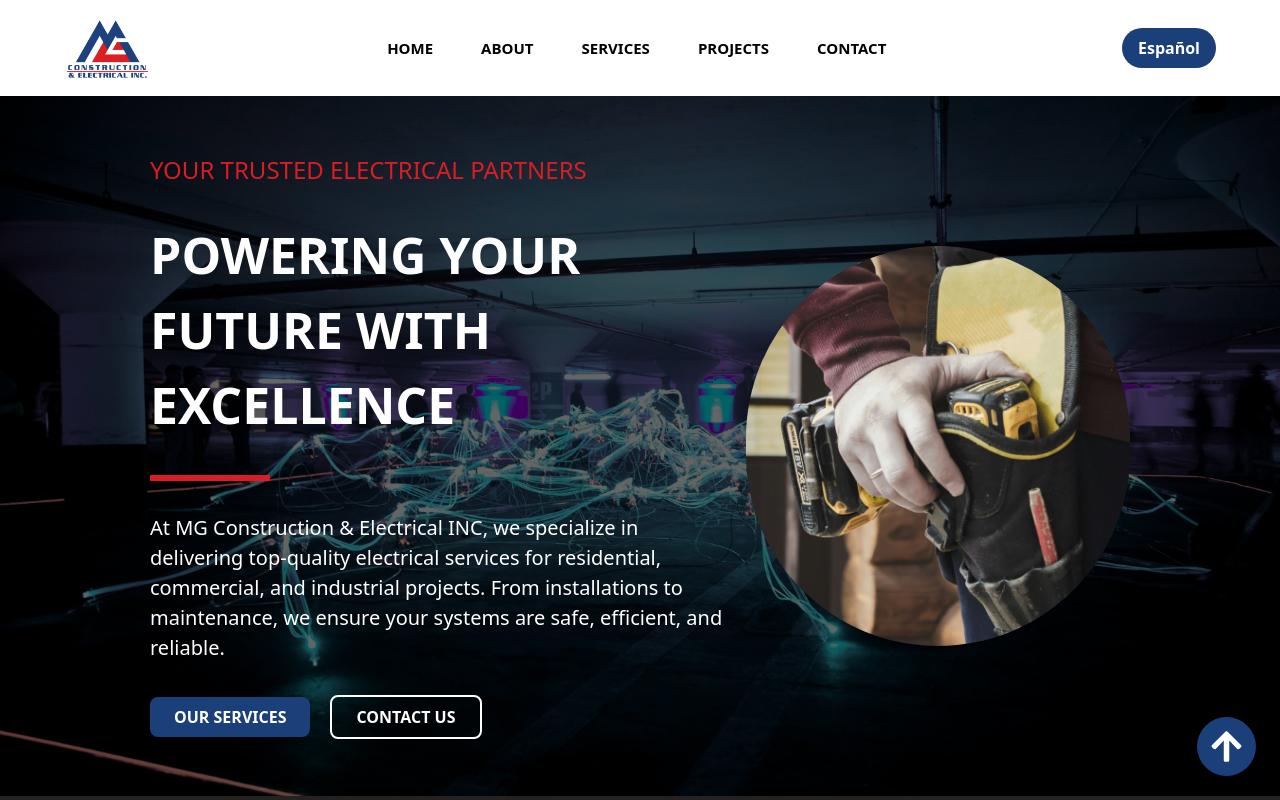
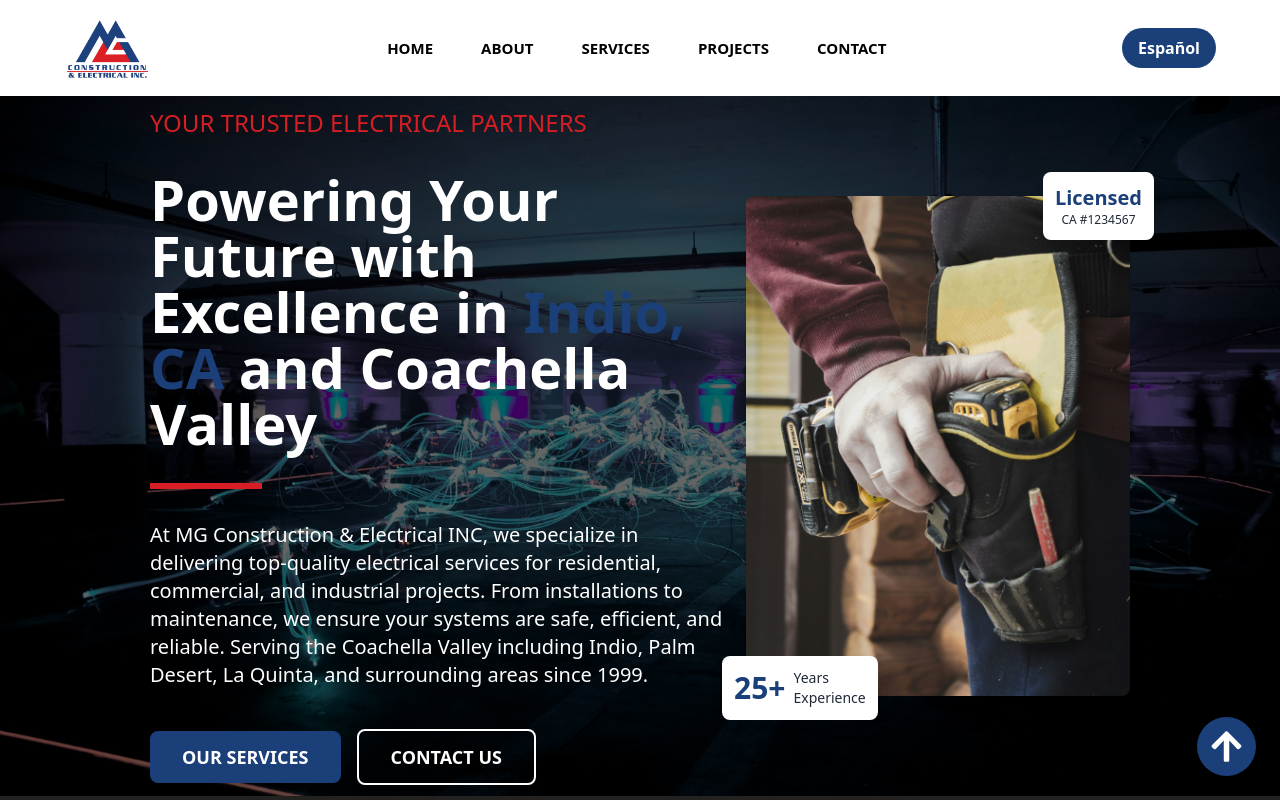
Before and after one commit to UlisesOrnelasR/mgelectric, a React (Vite) app: page / in a window 1280 px wide. Shown: the top 800 px of the page. Built offline with nearby package versions, Linux system fonts and the light colour scheme.

Commit message:
chore: better ceo propuesta #1

```diff
--- a/src/sections/Hero.jsx
+++ b/src/sections/Hero.jsx
@@ -8,85 +8,178 @@
 const Hero = () => {
   const { t } = useTranslation('global');
 
+  // Datos estructurados para Electrician (Local Business)
+  const localBusinessSchema = {
+    "@context": "https://schema.org",
+    "@type": "Electrician",
+    "name": "MG Construction & Electrical INC",
+    "image": electricianImage,
+    "@id": "https://www.mgelectricalinc.com#electrician",
+    "url": "https://www.mgelectricalinc.com",
+    "telephone": "+1-760-770-5696",
+    "priceRange": "$$",
+    "address": {
+      "@type": "PostalAddress",
+      "streetAddress": "75400 Gerald Ford Dr. Suite 124",
+      "addressLocality": "Palm Desert",
+      "addressRegion": "CA",
+      "postalCode": "92211",
+      "addressCountry": "US"
+    },
+    "geo": {
+      "@type": "GeoCoordinates",
+      "latitude": "33.7229",
+      "longitude": "-116.3765"
+    },
+    "openingHoursSpecification": {
+      "@type": "OpeningHoursSpecification",
+      "dayOfWeek": [
+        "Monday",
+        "Tuesday",
+        "Wednesday",
+        "Thursday",
+        "Friday"
+      ],
+      "opens": "08:00",
+      "closes": "17:00"
+    },
+    "sameAs": [
+      "https://www.facebook.com/mgelectricalinc",
+      "https://www.instagram.com/mgelectricalinc"
+    ]
+  };
+
+  // Breadcrumb schema
+  const breadcrumbSchema = {
+    "@context": "https://schema.org",
+    "@type": "BreadcrumbList",
+    "itemListElement": [{
+      "@type": "ListItem",
+      "position": 1,
+      "name": "Home",
+      "item": "https://www.mgelectricalinc.com"
+    }]
+  };
+
   return (
-    <div
+    <>
+      {/* Structured data for SEO */}
+      <script type="application/ld+json">
+        {JSON.stringify(localBusinessSchema)}
+      </script>
+      <script type="application/ld+json">
+        {JSON.stringify(breadcrumbSchema)}
+      </script>
+
+      <header
         id='hero'
-      className='overflow-hidden relative bg-black w-full lg:h-[700px] h-fit m-auto pt-[60px] lg:pt-[0px] lg:px-[150px] px-[20px] flex justify-between items-center lg:flex-row flex-col lg:gap-5 gap-[50px] bg-cover bg-center'
+        className='relative bg-black w-full lg:h-[700px] h-fit m-auto pt-[60px] lg:pt-0 lg:px-[150px] px-5 flex justify-between items-center lg:flex-row flex-col gap-12 lg:gap-5 bg-cover bg-center'
         style={{ backgroundImage: `url(${backgroundImage})` }}
+        itemScope
+        itemType="https://schema.org/Electrician"
       >
-      {/* Capa oscura sobre la imagen de fondo */}
+        {/* Dark overlay */}
         <div className='absolute inset-0 bg-black bg-opacity-60 z-0'></div>
 
-      {/* Sección de texto */}
+        {/* Text content */}
         <motion.div
           initial='hidden'
           whileInView='visible'
           variants={slideUpVariants}
-        className='lg:w-[60%] w-full flex flex-col justify-center items-start lg:gap-8 gap-4 relative z-10'
+          viewport={{ once: true, margin: "-100px" }}
+          className='lg:w-[60%] w-full flex flex-col justify-center items-start lg:gap-8 gap-6 relative z-10'
         >
+          <motion.span
+            variants={slideUpVariants}
+            className='text-secondary text-2xl font-medium'
+            itemProp="slogan"
+          >
+            {t("header.title")}
+          </motion.span>
+
           <motion.h1
             variants={slideUpVariants}
-          className='text-secondary text-2xl'
+            className='text-white text-4xl md:text-5xl lg:text-[56px] font-bold leading-tight'
           >
-          {
-            t("header.title")
-          }
+            <span itemProp="makesOffer">{t("header.subtitle")}</span> in{' '}
+            <span className='text-primary'>Indio, CA</span> and Coachella Valley
           </motion.h1>
-        <motion.h1
-          variants={slideUpVariants}
-          className='text-white uppercase text-[50px] font-bold'
-        >
-          {
-            t("header.subtitle")
-          }
-        </motion.h1>
-        <div className='w-[120px] h-[6px] bg-secondary'></div>
-        <p className='text-white text-[20px]'>
-          {
-            t("header.txt")
-          }
+
+          <div className='w-28 h-1.5 bg-secondary'></div>
+
+          <p className='text-white text-lg md:text-xl lg:text-[20px] leading-relaxed' itemProp="description">
+            {t("header.txt")} Serving the Coachella Valley including Indio, Palm Desert, La Quinta, and surrounding areas since 1999.
           </p>
+
           <motion.div
             initial='hidden'
             animate='visible'
             variants={zoomInVariants}
-          className='flex justify-center items-center gap-5'
+            className='flex flex-wrap justify-start items-center gap-4 mt-2'
           >
-          <Link to="services"
+            <Link
+              to="services"
               spy={true}
               offset={-100}
               smooth={true}
-            className='cursor-pointer bg-primary hover:bg-hover text-white px-6 py-2 rounded-lg  font-bold'
+              className='cursor-pointer bg-primary hover:bg-primary-dark text-white px-8 py-3 rounded-lg font-bold text-lg transition-colors duration-300'
+              aria-label={`View our ${t("header.btnServices")} in Indio, CA`}
+              itemProp="hasOfferCatalog"
             >
-            {
-              t("header.btnServices")
-            }
+              {t("header.btnServices")}
             </Link>
-          <Link to="contact"
+            <Link
+              to="contact"
               spy={true}
               offset={-100}
               smooth={true}
-            className='cursor-pointer border-white hover:border-primary hover:text-primary border-2 px-6 py-2 rounded-lg text-white font-bold'
+              className='cursor-pointer border-2 border-white hover:border-primary hover:text-primary text-white px-8 py-3 rounded-lg font-bold text-lg transition-colors duration-300'
+              aria-label={`${t("header.btnContact")} for 24/7 emergency electrical services in Indio`}
+              itemProp="contactPoint"
             >
-            {
-              t("header.btnContact")
-            }
+              {t("header.btnContact")}
             </Link>
           </motion.div>
         </motion.div>
 
-      {/* Sección de imagen */}
-      <div className='w-[40%] flex flex-col justify-center items-center relative z-10'>
-        <motion.img
+        {/* Image section */}
+        <div className='lg:w-[40%] w-full flex justify-center items-center relative z-10'>
+          <motion.figure
             initial='hidden'
             whileInView='visible'
             variants={zoomInVariants}
+            viewport={{ once: true }}
+            className='relative'
+          >
+            <img
               src={electricianImage}
-          alt='Electrician at work'
-          className='lg:h-[400px] lg:w-[400px] h-[300px] w-[300px] rounded-full object-cover mx-auto'
+              alt={`Licensed electrician from MG Construction & Electrical INC working on residential wiring in Indio, CA`}
+              className='lg:h-[500px] lg:w-[500px] h-[350px] w-[350px] rounded-lg object-cover shadow-xl'
+              itemProp="image"
+              loading="eager"
+              width={500}
+              height={500}
             />
+            <figcaption className='sr-only'>MG Construction & Electrical technician providing professional services</figcaption>
+
+            {/* Trust badges */}
+            <div className='absolute -bottom-6 -left-6 bg-white p-3 rounded-lg shadow-lg'>
+              <div className='flex items-center gap-2'>
+                <div className='text-primary text-3xl font-bold'>25+</div>
+                <div className='text-sm font-medium text-gray-800'>Years<br />Experience</div>
               </div>
             </div>
+
+            <div className='absolute -top-6 -right-6 bg-white p-3 rounded-lg shadow-lg'>
+              <div className='text-center'>
+                <div className='text-primary text-xl font-bold'>Licensed</div>
+                <div className='text-xs font-medium text-gray-800'>CA #1234567</div>
+              </div>
+            </div>
+          </motion.figure>
+        </div>
+      </header>
+    </>
   );
 };
 
```
Lines whose indentation alone changed are shown as unchanged.
